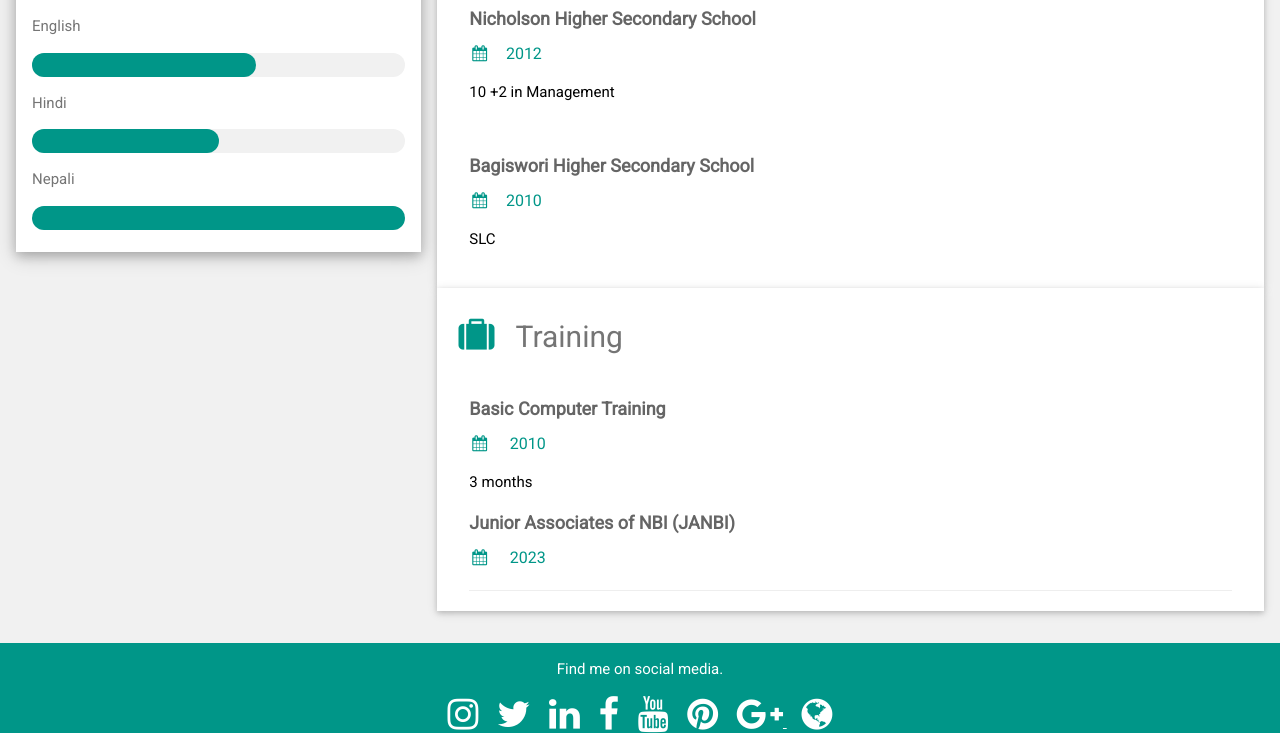
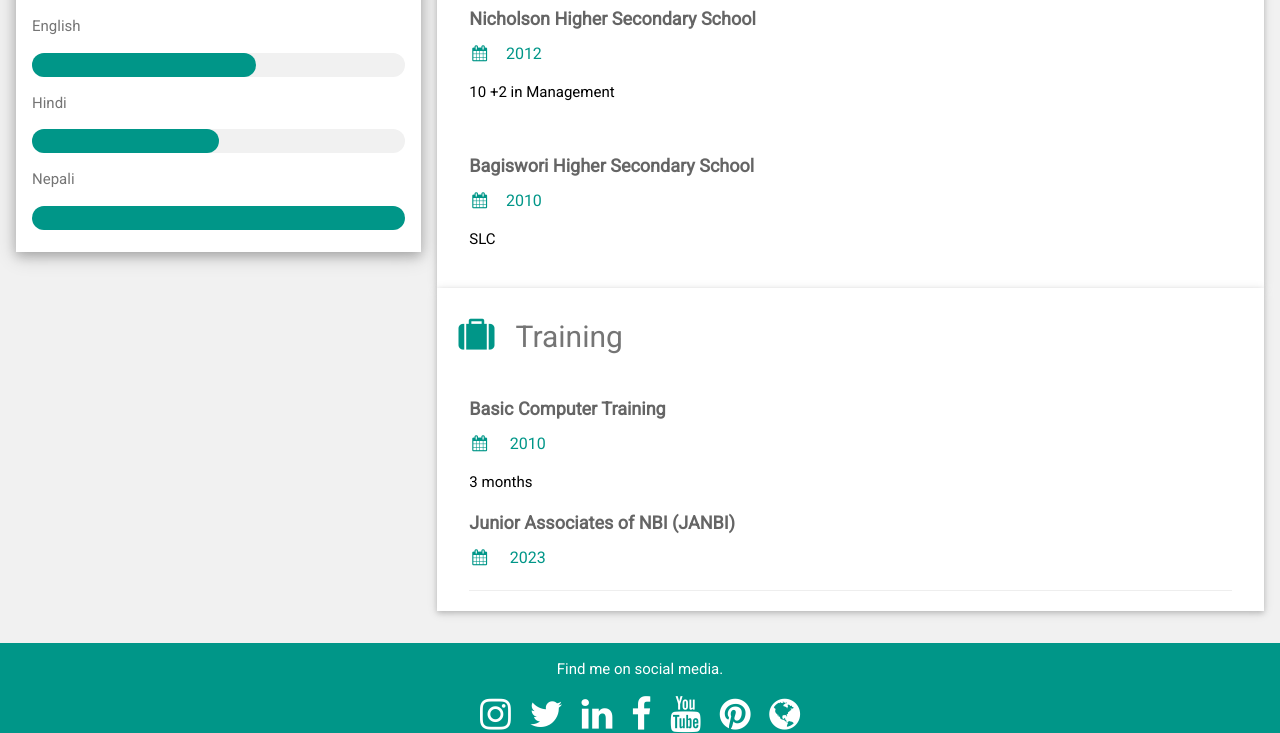
Before and after one commit to shyamkumarkc/cv.shyamkumarkc20, a plain HTML site: page index.html in a window 1280 px wide. Shown: the part 805-1538 px from the top of the page. Drawn offline with nearby package versions, Linux system fonts and the light colour scheme; a script that the page names is missing.

Commit message:
Update index.html

```diff
--- a/index.html
+++ b/index.html
@@ -171,7 +171,7 @@ html,body,h1,h2,h3,h4,h5,h6 {font-family: "Roboto", sans-serif}
     <a href="https://www.facebook.com/shyamkumar.kc.8/"><i class="fa fa-facebook"style="font-size:36px"></i></a>  &nbsp; &nbsp;
     <a href="https://www.youtube.com/channel/UCi6M4OJj4cP-hJHXCw-EXuw"><i class="fa fa-youtube"style="font-size:36px"></i></a> &nbsp; &nbsp;
     <a href="https://www.pinterest.com/shyamkumarkc"><i class="fa fa-pinterest"style="font-size:36px"></i></a> &nbsp; &nbsp;
-     <a href="https://plus.google.com/u/0/+Shyamkumarkc9843428946"><i class="fa fa-google-plus"style="font-size:36px"></i> </a> &nbsp; &nbsp;
+
    <a href="https://shyamkumarkc20.com.np"><i class="fa fa-globe"style="font-size:36px" ></i> </a>
 </footer>
 
```
